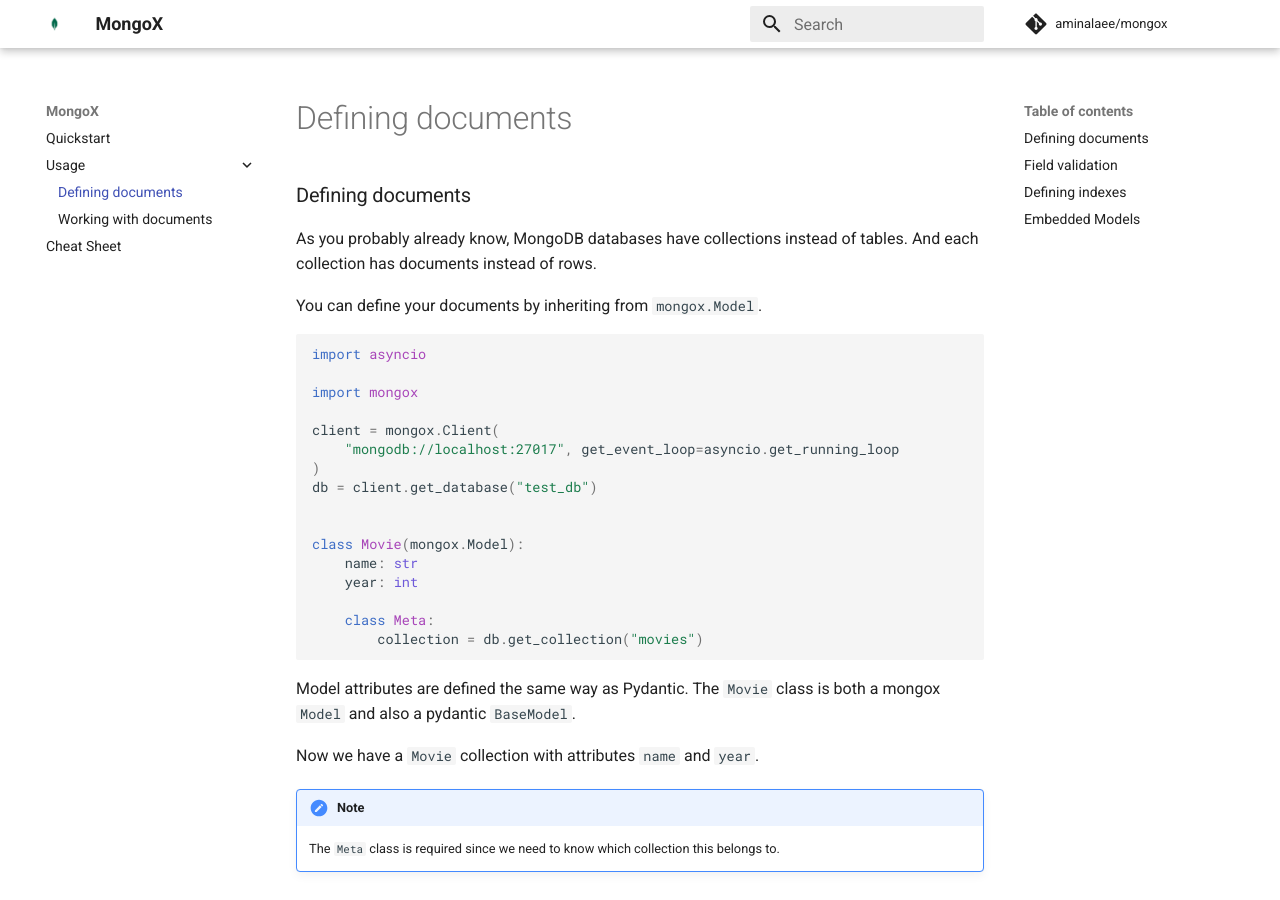
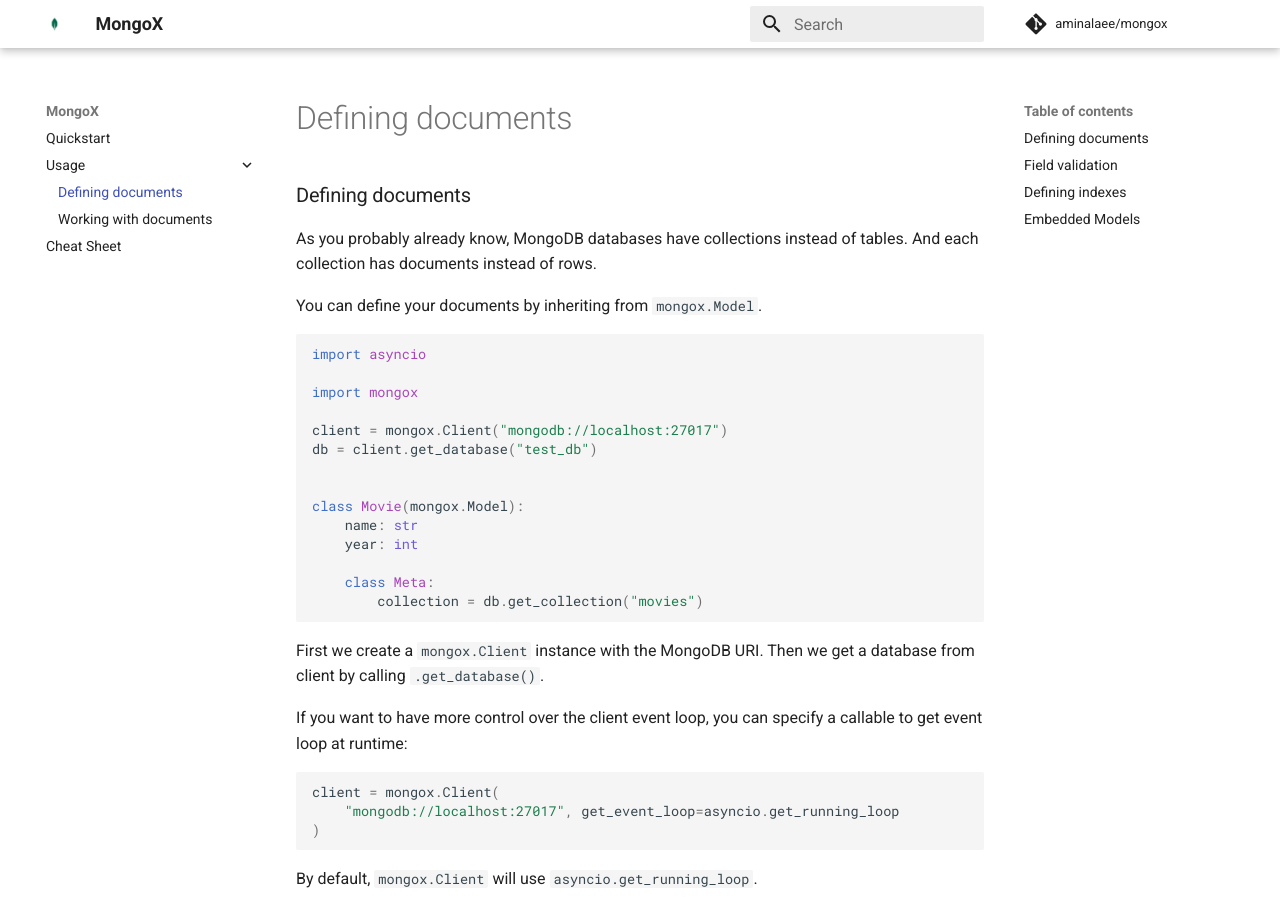
Before and after one commit to aminalaee/mongox, an MkDocs documentation site: the page built from docs/defining_documents.md, in a window 1280 px wide and 900 px high. Built offline with MkDocs 1.6.1 and Material for MkDocs 9.7.7, drawn with Linux system fonts in a browser that asks for light colours; comment, search, counter and statistics services are not loaded.

Commit message:
Add default loop to Client (#17)

````diff
--- a/docs/defining_documents.md
+++ b/docs/defining_documents.md
@@ -23,6 +21,20 @@
     class Meta:
         collection = db.get_collection("movies")
 ```
+
+First we create a `mongox.Client` instance with the MongoDB URI.
+Then we get a database from client by calling `.get_database()`.
+
+If you want to have more control over the client event loop,
+you can specify a callable to get event loop at runtime:
+
+```python
+client = mongox.Client(
+    "mongodb://localhost:27017", get_event_loop=asyncio.get_running_loop
+)
+```
+
+By default, `mongox.Client` will use `asyncio.get_running_loop`.
 
 Model attributes are defined the same way as Pydantic. The `Movie` class
 is both a mongox `Model` and also a pydantic `BaseModel`.
````
Also changed, not shown: other parts of docs/defining_documents.md (+1 -3 lines), README.md (+1 -3 lines), docs/index.md (+1 -3 lines), 2 other files.
